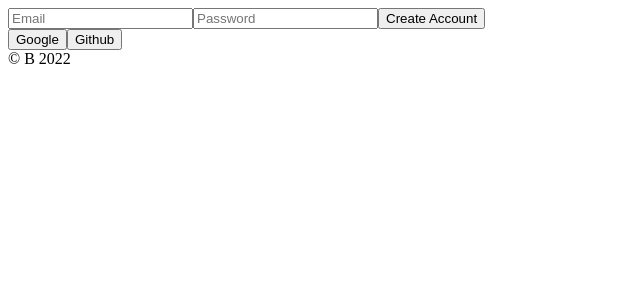
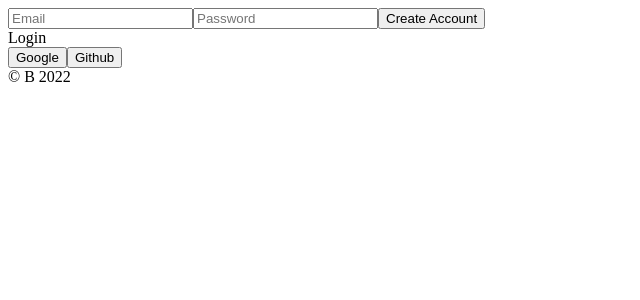
Before and after one commit to yeeahG/B, a React (Create React App) app: page /#/ in a window 1280 px wide. Shown: the top 300 px of the page, without its empty margins (0-640 px from the left). Built offline with nearby package versions, Linux system fonts and the light colour scheme; no server answers.

Commit message:
Error message 생성, Login 기능 구현

```diff
--- a/src/routes/Auth.js
+++ b/src/routes/Auth.js
@@ -5,6 +5,7 @@
   const [email, setEmail] = useState("");
   const [password, setPassword] = useState("");
   const [newAccount, setNewAccount] = useState(true);
+  const [error, setError] = useState("");
 
   const onChange = (event) => {
     const {target: {name, value}} = event;
@@ -30,12 +31,17 @@
       }
       console.log(data);
     } catch(error) {
-      console.log(error);
+      setError(error.message);
     }
+  };
+
+  const toggleAccount = () => {
+    setNewAccount((prev) => !prev)
   }
 
   return (
     <div>
+      {error}
       <form onSubmit={onSubmit} >
         <input
           required
@@ -55,6 +61,11 @@
         />
         <input type="submit" value={newAccount ? "Create Account" : "Log in"} />
       </form>
+
+      <span onClick={toggleAccount}>
+        {newAccount ? "Login" : "Create Account"}
+      </span>
+
       <div>
         <button>Google</button>
         <button>Github</button>
```
